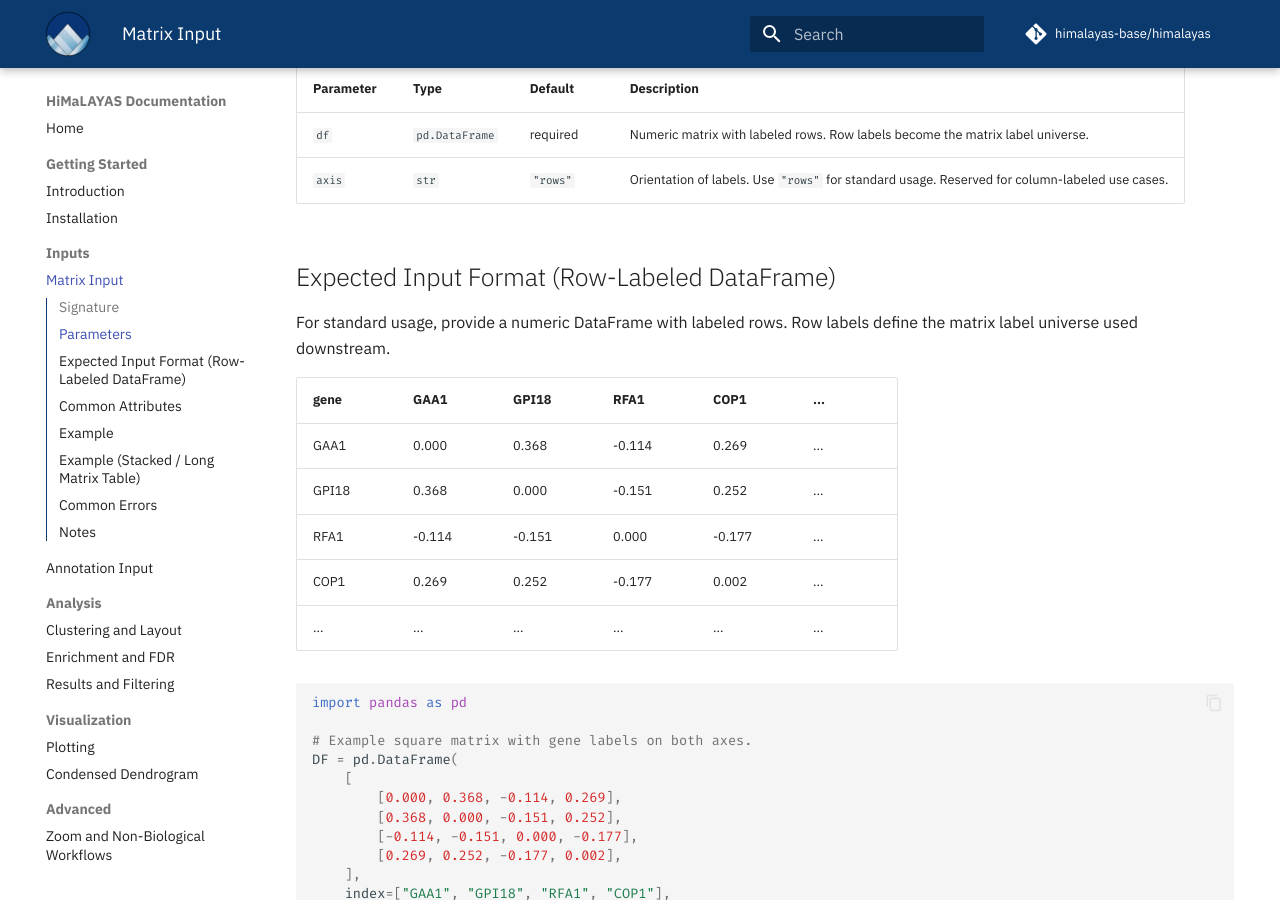
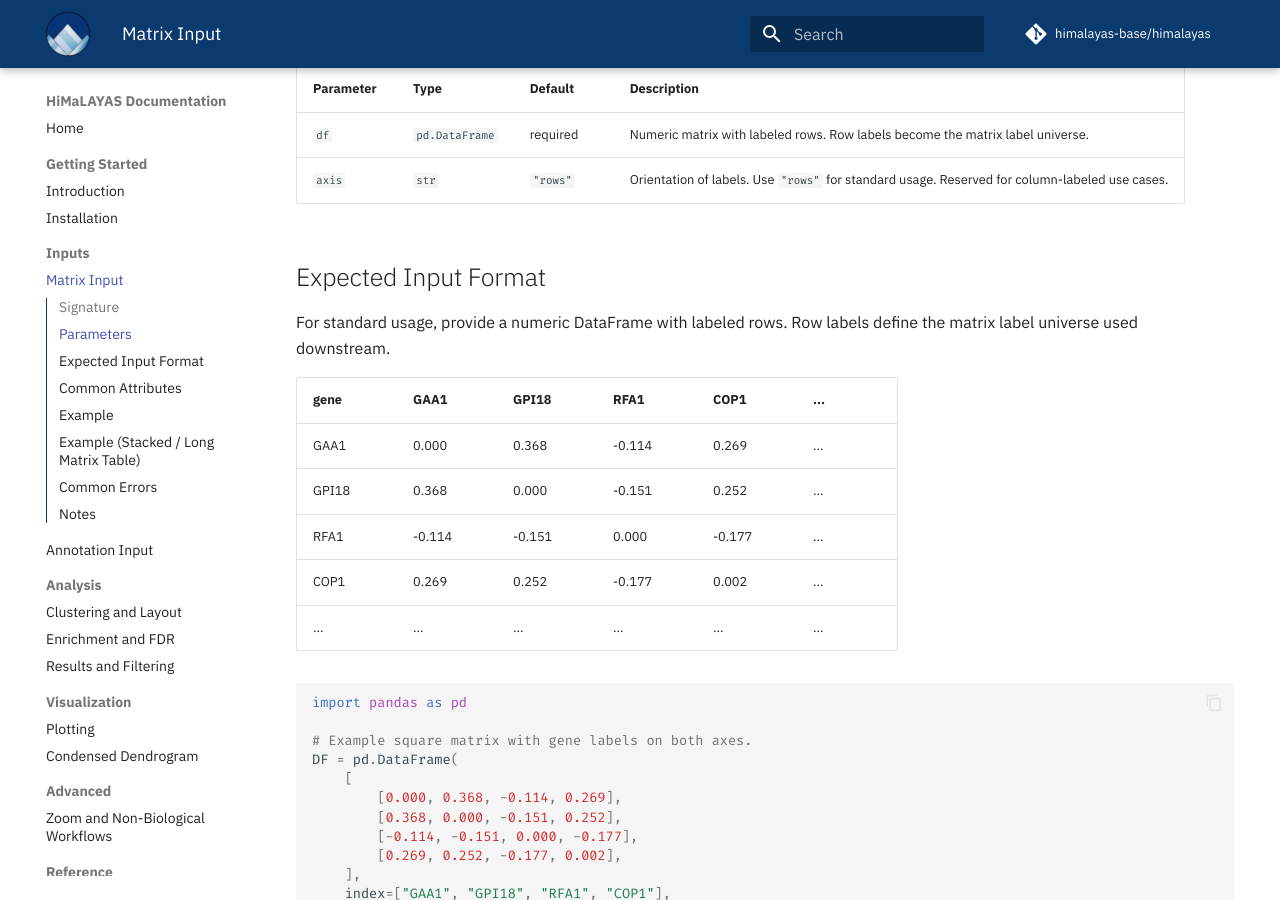
Before and after one commit to himalayas-base/himalayas-docs, an MkDocs documentation site: the page built from docs/2_matrix_input.md, in a window 1280 px wide and 900 px high, scrolled down 381 px. Built offline with MkDocs 1.6.1 and Material for MkDocs 9.7.7, drawn with Linux system fonts in a browser that asks for light colours; comment, search, counter and statistics services are not loaded.

Commit message:
tighten header

```diff
--- a/docs/2_matrix_input.md
+++ b/docs/2_matrix_input.md
@@ -15,7 +15,7 @@ Matrix(df: pd.DataFrame, *, axis: str = "rows")
 | `df` | `pd.DataFrame` | required | Numeric matrix with labeled rows. Row labels become the matrix label universe. |
 | `axis` | `str` | `"rows"` | Orientation of labels. Use `"rows"` for standard usage. Reserved for column-labeled use cases. |
 
-## Expected Input Format (Row-Labeled DataFrame)
+## Expected Input Format
 
 For standard usage, provide a numeric DataFrame with labeled rows. Row labels define the matrix label universe used downstream.
 
```
